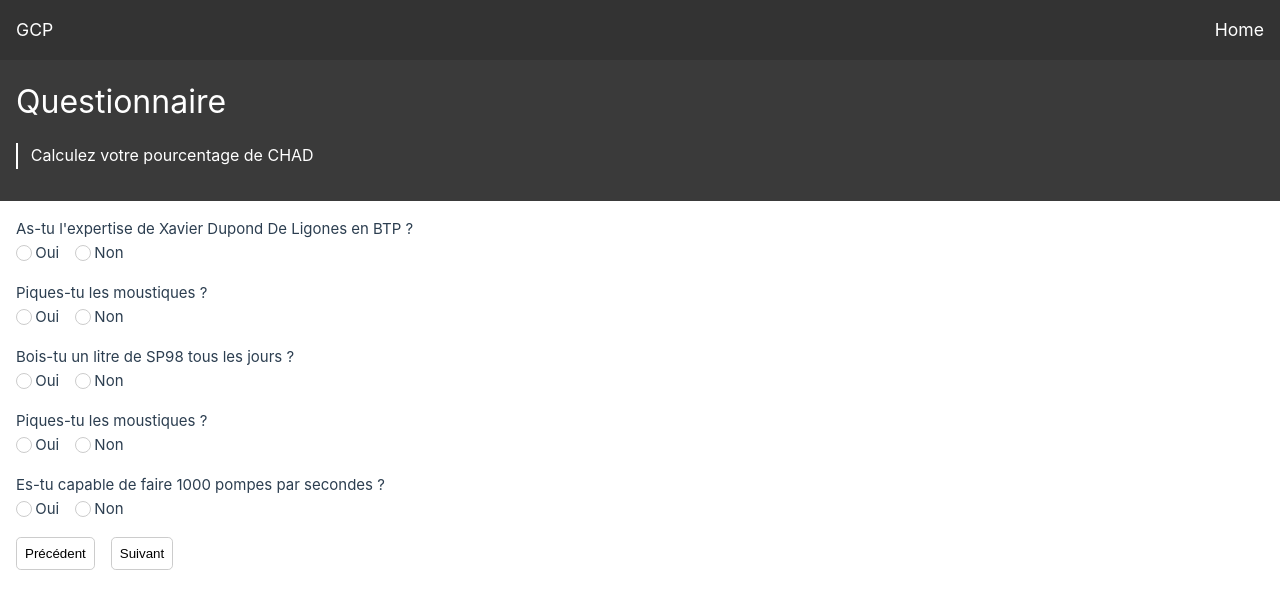
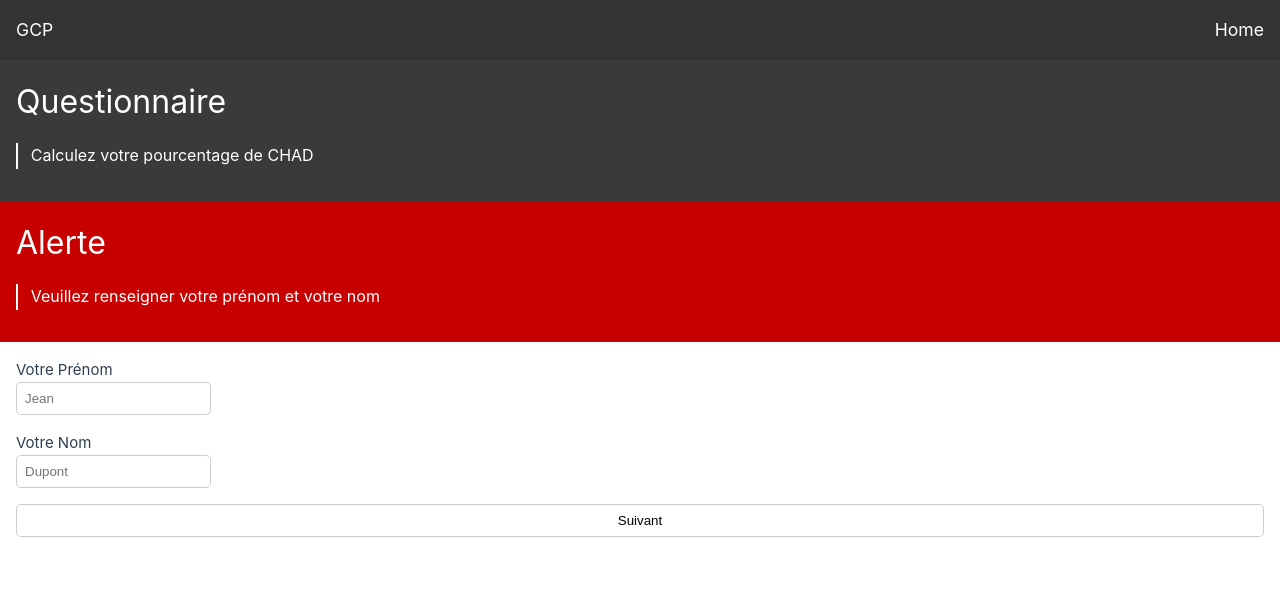
Before and after one commit to MatheoDev/gcp-project, a Vue app: page / in a window 1280 px wide. Both pictures are taken after a click on the button "Suivant". Shown: the top 608 px of the page. Built offline with nearby package versions, Linux system fonts and the light colour scheme; no server answers.

Commit message:
verif form

```diff
--- a/src/store/index.js
+++ b/src/store/index.js
@@ -12,6 +12,7 @@ const store = createStore({
       result: {},
       step: 0,
       loading: false,
+      message: []
     }
   },
   actions: {
@@ -19,7 +20,16 @@ const store = createStore({
       // mock data
       commit('setForm', data)
     },
-    fetchQuesttion({ state, commit }) {
+    fetchQuestion({ state, commit }) {
+      if (state.message.length) {
+        state.message = []
+      }
+
+      if (state.input.firstname === '' || state.input.lastname === '') {
+        state.message.push('Veuillez renseigner votre prénom et votre nom')
+        return
+      }
+
       state.loading = true
       // fetch data from API
       this.$axios.post('/forms', state.input)
@@ -37,6 +47,15 @@ const store = createStore({
         })
     },
     postQuestions({ state, commit }) {
+      if (state.message.length) {
+        state.message = []
+      }
+
+      if (state.form.inputs.some(input => input.valueUser === null)) {
+        state.message.push('Veuillez répondre à toutes les questions')
+        return
+      }
+
       state.loading = true
       // post data to API
       this.$axios.post(`/forms/${state.form.id}`, {
@@ -74,6 +93,7 @@ const store = createStore({
       state.result = {}
       state.step = 0
       state.loading = false
+      state.message = []
     }
   }
 })
--- a/src/views/HomeView.vue
+++ b/src/views/HomeView.vue
@@ -22,6 +22,11 @@ export default {
       <div class="quote">Calculez votre pourcentage de CHAD</div>
     </div>
 
+    <div class="alerte" v-if="$store.state.message.length">
+      <div class="alerte__title">Alerte</div>
+      <div class="alerte__content" v-for="msg in $store.state.message" :key="msg">{{ msg }}</div>
+    </div>
+
     <div class="loading" v-if="$store.state.loading">
       <!-- faire un loading en css -->
       <div class="loading__spinner"></div>
@@ -41,7 +46,7 @@ export default {
           <input type="text" id="lastname" v-model="$store.state.input.lastname" placeholder="Dupont" />
         </div>
       </div>
-      <button type="button" @click="$store.dispatch('fetchQuesttion')">Suivant</button>
+      <button type="button" @click="$store.dispatch('fetchQuestion')">Suivant</button>
     </form>
 
     <!-- Ensuite on affiche les questions -->
@@ -89,6 +94,26 @@ export default {
   font-size: 2rem;
 }
 .jumbotron .quote {
+  color: #fff;
+  font-size: 1rem;
+  border-left: 2px solid #fff;
+  padding-left: 0.8rem;
+  margin: 1rem 0;
+}
+.alerte {
+  display: flex;
+  flex-direction: column;
+  justify-content: flex-start;
+  align-items: flex-start;
+  height: 100%;
+  background-color: rgb(199, 0, 0);
+  padding: 1rem;
+}
+.alerte__title {
+  color: #fff;
+  font-size: 2rem;
+}
+.alerte__content {
   color: #fff;
   font-size: 1rem;
   border-left: 2px solid #fff;
```
